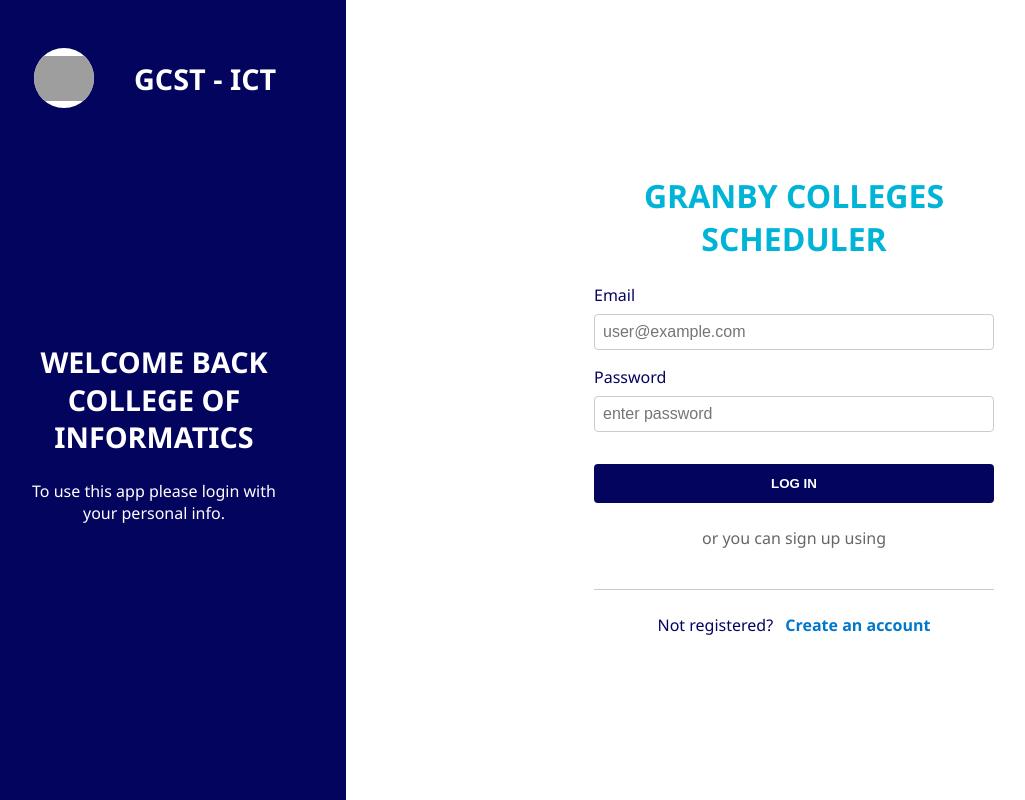
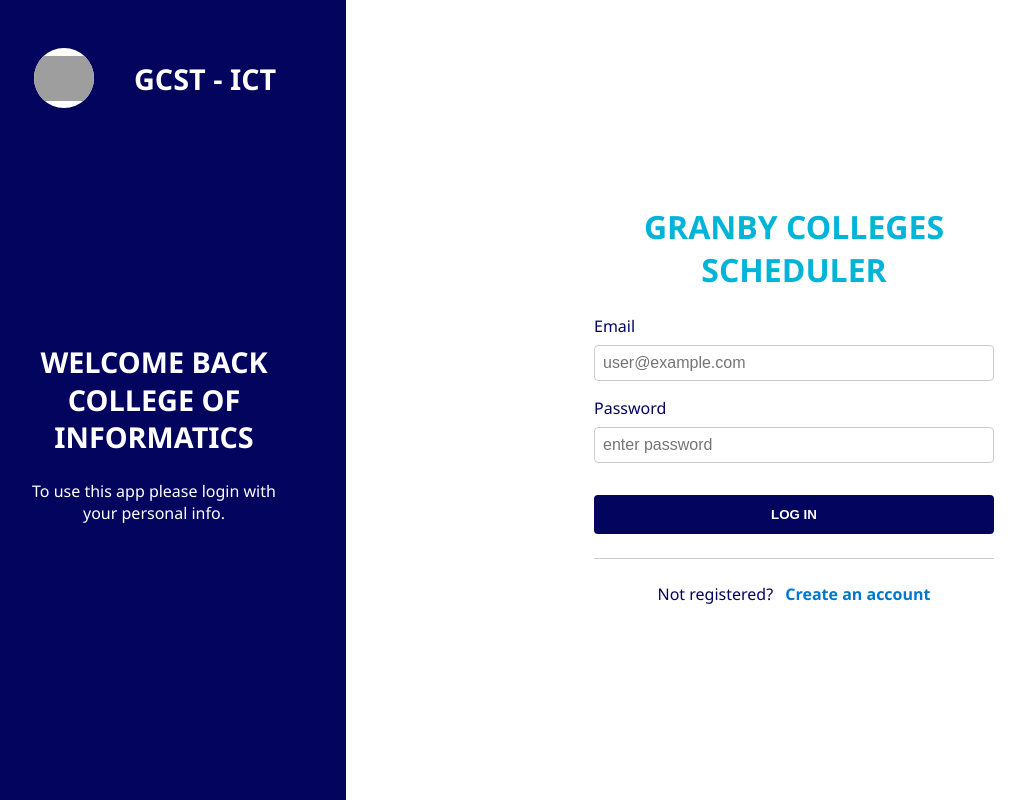
Before and after one commit to johnrich28-svg/School-Scheduler, a React (Vite) app in the folder client/: page /login in a window 1280 px wide. Shown: the whole page, without its empty margins (38-1063 px from the left). Built offline with nearby package versions, Linux system fonts and the light colour scheme; grey boxes are pictures that could not be loaded.

Commit message:
remove the unnecessarry icons

```diff
--- a/client/src/pages/Login.jsx
+++ b/client/src/pages/Login.jsx
@@ -139,14 +139,6 @@ const Login = () => {
             LOG IN
           </button>
 
-          <div className="alternative-login">
-            <p>or you can sign up using</p>
-            <div className="social-icons">
-              {/* Facebook and Google SVG icons here */}
-              {/* ... */}
-            </div>
-          </div>
-
           <hr />
 
           <nav className="signup-redirect">
```
